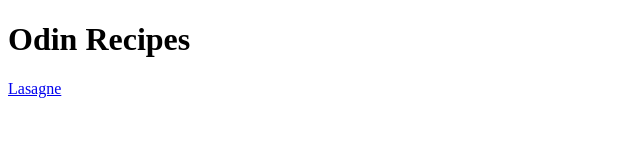
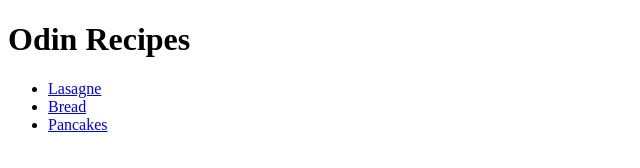
Before and after one commit to KosagD3v/odin-recipes, a plain HTML site: page index.html in a window 1280 px wide. Shown: the whole page, without its empty margins (0-640 px from the left). Drawn offline with Linux system fonts and the light colour scheme.

Commit message:
Add links to recipes pages

```diff
--- a/index.html
+++ b/index.html
@@ -7,6 +7,11 @@
 
     <body>
         <h1>Odin Recipes</h1>
-        <a href="recipes/lasagne.html">Lasagne</a>
+        <ul>
+            <li><a href="recipes/lasagne.html">Lasagne</a></li>
+            <li><a href="recipes/bread.html">Bread</a></li>
+            <li><a href="recipes/pancakes.html">Pancakes</a></li>
+        </ul>
+
     </body>
 </html>
```
